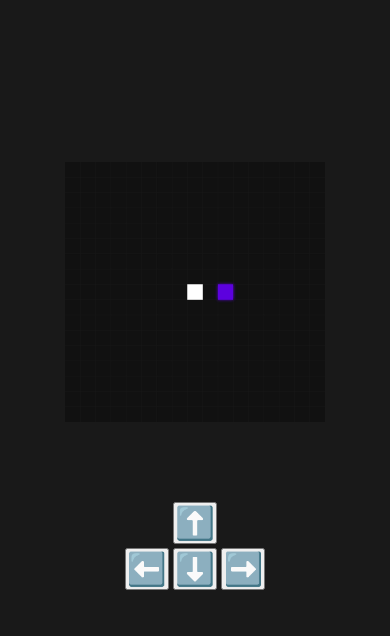
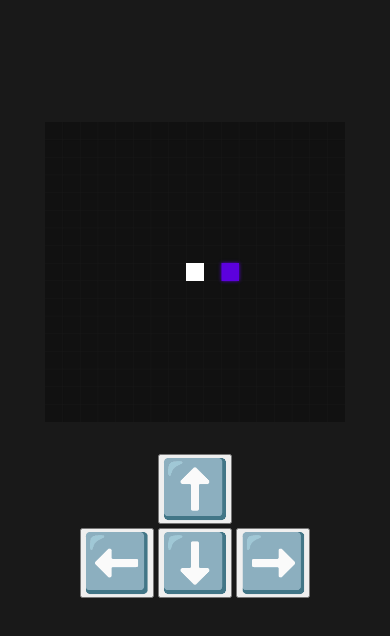
Before and after one commit to rochamaatheus/SnakeGameTS, a plain HTML site: page index.html in a window 390 px wide. Shown: the part 86-722 px from the top of the page. Drawn offline with Linux system fonts and the light colour scheme.

Commit message:
Consertando alguns erros de estilo

```diff
--- a/style.css
+++ b/style.css
@@ -76,11 +76,11 @@ canvas {
   display: none;
   justify-items: center;
   gap: 0.25rem;
-  margin-top: 5rem;
+  margin-top: 2rem;
 }
 
 .controls button {
-  font-size: 2rem;
+  font-size: 3.5rem;
 }
 
 .controls button:hover {
@@ -90,9 +90,9 @@ canvas {
 
 @media (max-width: 520px) {
   canvas {
-    width: 260px;
-    height: 260px;
-    margin-top: 5rem;
+    width: 300px;
+    height: 300px;
+    margin-top: 3rem;
   }
   .score {
     top: 3rem;
```
